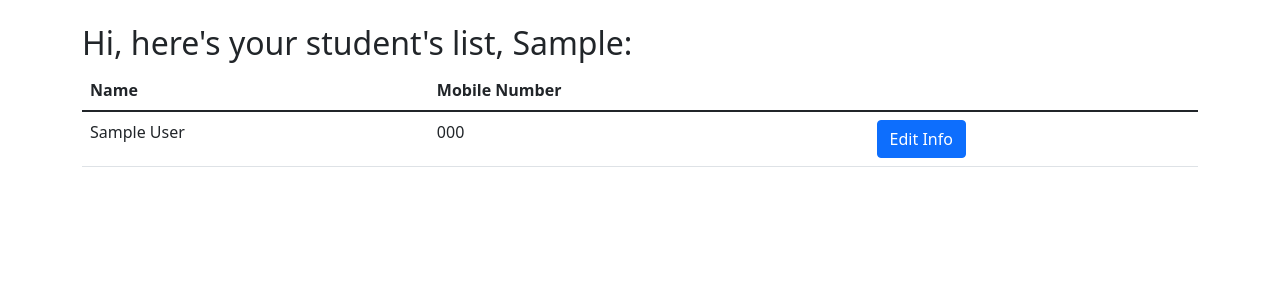
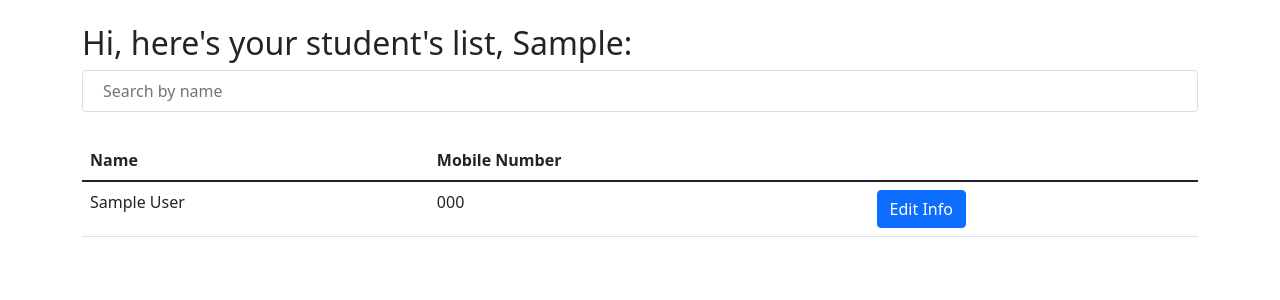
Before and after one commit to systenconti/Get2TalkAPP2, a Django app: page /dashboard/ in a window 1280 px wide. Shown: the part 56-356 px from the top of the page. Run offline with Django 4.2, Linux system fonts and the light colour scheme; a user stored in the database is signed in; tables that the repository leaves empty hold one stand-in row (values such as "Sample post").

Commit message:
Create searchfield in dashboard and improve looks

```diff
--- a/get2talk/templates/dashboard.html
+++ b/get2talk/templates/dashboard.html
@@ -2,8 +2,35 @@
 
 {% block title %}Dashboard{% endblock %}
 
+{% block css %}
+<style>
+    /* Customize the search box */
+    #search-box {
+        width: 100%;
+        padding: 8px 20px;
+        border: 1px solid #ddd;
+        border-radius: 4px;
+        box-sizing: border-box;
+        margin-bottom: 12px;
+    }
+
+    /* Customize the table */
+    .table-container {
+        overflow-x: auto;
+    }
+</style>
+{% endblock %}
+
 {% block content %}
 <h2>Hi, here's your student's list, {{ teacher.user.first_name }}:</h2>
+
+<!-- Add the search box -->
+<div class="input-group mb-3">
+    <input type="text" class="form-control" placeholder="Search by name" id="search-box">
+</div>
+
+<!-- Wrap the table in a container to enable horizontal scrolling -->
+<div class="table-container">
     <table class="table table-hover">
         <thead>
             <tr>
@@ -26,4 +53,28 @@
             {% endfor %}
         </tbody>
     </table>
+</div>
+
 {% endblock %}
+
+{% block js %}
+<script>
+    $(document).ready(function () {
+        var searchBox = $('#search-box');
+
+        searchBox.keyup(function () {
+            var query = searchBox.val().toLowerCase();
+
+            $('table tbody tr').each(function () {
+                var row = $(this);
+
+                if (row.find('td:first-child').text().toLowerCase().indexOf(query) === -1) {
+                    row.hide();
+                } else {
+                    row.show();
+                }
+            });
+        });
+    });
+</script>
+{% endblock %}
--- a/get2talk/templates/edit_student.html
+++ b/get2talk/templates/edit_student.html
@@ -6,7 +6,9 @@
 <h2>Edit Student</h2>
 <form method="post">
     {% csrf_token %}
-    {{ form.as_p }}
+    <table class="table table-hover">
+        {{ form.as_table }}
+    </table>
     <button type="submit" class="btn btn-primary">Save Changes</button>
 </form>
 {% endblock %}
--- a/get2talk/templates/new_student.html
+++ b/get2talk/templates/new_student.html
@@ -6,7 +6,9 @@
 <h2>Add Student</h2>
 <form method="post">
     {% csrf_token %}
-    {{ form.as_p }}
+    <table class="table table-hover">
+        {{ form.as_table }}
+    </table>
     <button type="submit" class="btn btn-primary">Add</button>
 </form>
 {% endblock %}
```
Lines whose indentation alone changed are shown as unchanged.
